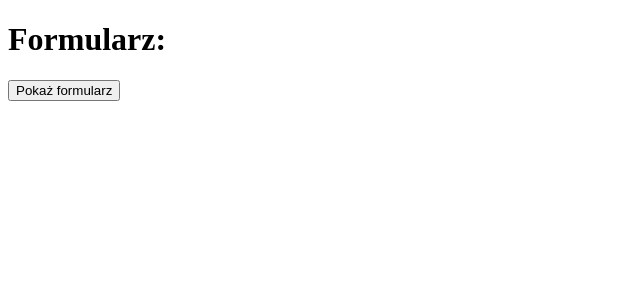
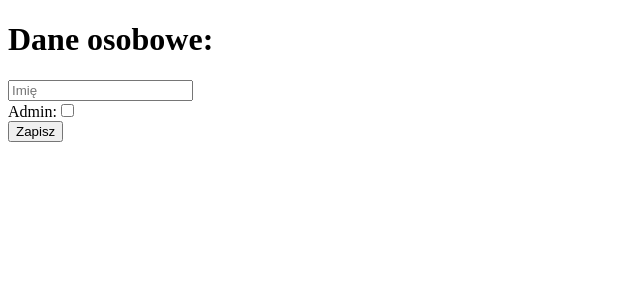
Before and after one commit to kacpi95/React-lesson, a React (Vite) app in the folder React-lesson/: page / in a window 1280 px wide. Shown: the top 300 px of the page, without its empty margins (0-640 px from the left). Built offline with nearby package versions, Linux system fonts and the light colour scheme.

Commit message:
add task

```diff
--- a/React-lesson/src/App.jsx
+++ b/React-lesson/src/App.jsx
@@ -210,28 +210,42 @@
 //   );
 // }
 
-import { useState, useRef, useEffect } from 'react';
+import { useState, useRef } from 'react';
 
 export default function App() {
-  const [isFormOpen, setIsFormOpen] = useState(false);
+  const [person, setPerson] = useState(null);
   const inputRef = useRef(null);
+  const checkboxRef = useRef(null);
 
-  useEffect(() => {
-    if (isFormOpen) {
-      inputRef.current.focus();
-    }
-  }, [isFormOpen]);
+  function handleSubmit(e) {
+    e.preventDefault();
+    setPerson({
+      name: inputRef.current.value,
+      isAdmin: checkboxRef.current.checked,
+    });
+  }
 
   return (
     <>
-      <h1>Formularz:</h1>
-      {isFormOpen ? (
-        <form>
+      <h1>Dane osobowe:</h1>
+      {person && (
+        <>
+          <h2>{person.name}</h2>
+          <h3>{person.isAdmin ? 'Administrator' : 'Użytkownik'}</h3>
+        </>
+      )}
+      <form onSubmit={handleSubmit}>
+        <div>
           <input ref={inputRef} placeholder='Imię' />
-        </form>
-      ) : (
-        <button onClick={() => setIsFormOpen(true)}>Pokaż formularz</button>
-      )}
+        </div>
+        <div>
+          <label htmlFor='admin'>
+            Admin:
+            <input ref={checkboxRef} id='admin' type='checkbox' />
+          </label>
+        </div>
+        <button>Zapisz</button>
+      </form>
     </>
   );
 }
```
